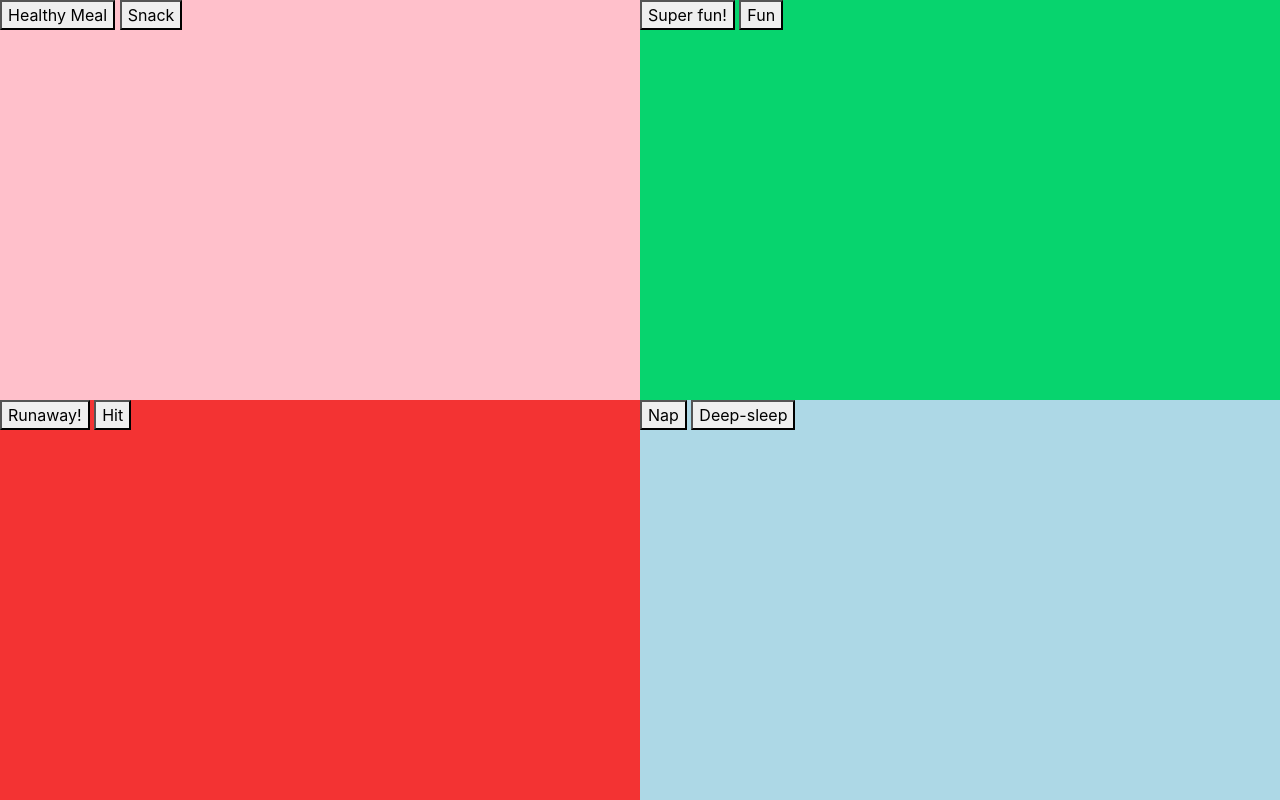
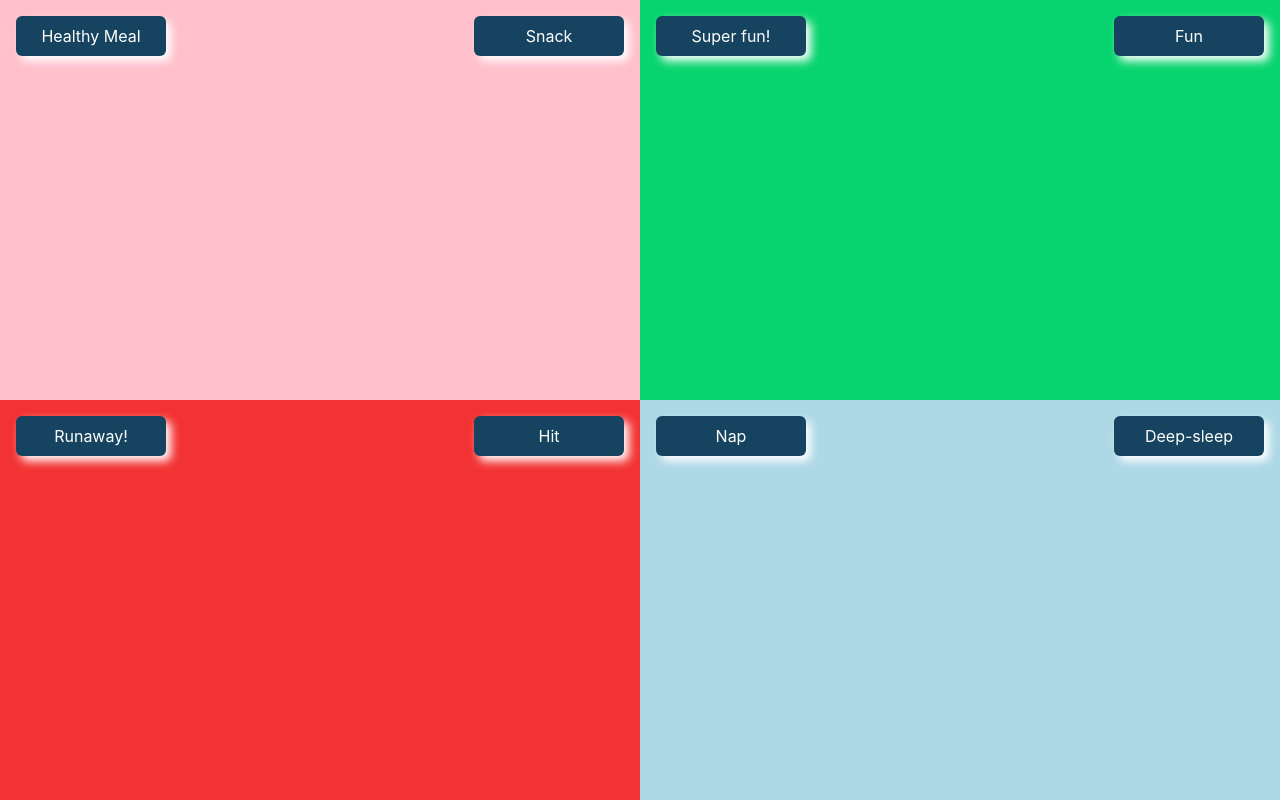
Before and after one commit to denzelb5/Tamagotchi, a website built with webpack: page src/index.html in a window 1280 px wide. Built offline with nearby package versions, Linux system fonts and the light colour scheme.

Commit message:
styled buttons

```diff
--- a/src/javascripts/components/eat.js
+++ b/src/javascripts/components/eat.js
@@ -3,8 +3,8 @@ import utilities from '../helpers/utilities';
 const createEatButtons = () => {
   let domString = '';
   domString += `
-    <button id='healthy'>Healthy Meal</button>
-    <button id='snack'>Snack</button>
+    <button id='healthy' class='button'>Healthy Meal</button>
+    <button id='snack' class='button'>Snack</button>
   `;
   utilities.printToDom(domString, 'eat');
 };
--- a/src/javascripts/components/fight.js
+++ b/src/javascripts/components/fight.js
@@ -3,8 +3,8 @@ import utilities from '../helpers/utilities';
 const createFightButtons = () => {
   let domString = '';
   domString += `
-    <button id='runaway'>Runaway!</button>
-    <button id='hit'>Hit</button>
+    <button id='runaway' class='button'>Runaway!</button>
+    <button id='hit' class='button'>Hit</button>
   `;
   utilities.printToDom(domString, 'fight');
 };
--- a/src/javascripts/components/play.js
+++ b/src/javascripts/components/play.js
@@ -3,8 +3,8 @@ import utilities from '../helpers/utilities';
 const createPlayButtons = () => {
   let domString = '';
   domString += `
-    <button id='super-fun'>Super fun!</button>
-    <button id='fun'>Fun</button>
+    <button id='super-fun' class='button'>Super fun!</button>
+    <button id='fun' class='button'>Fun</button>
   `;
   utilities.printToDom(domString, 'play');
 };
--- a/src/javascripts/components/sleep.js
+++ b/src/javascripts/components/sleep.js
@@ -3,8 +3,8 @@ import utilities from '../helpers/utilities';
 const createSleepButtons = () => {
   let domString = '';
   domString += `
-    <button id='nap'>Nap</button>
-    <button id='deep-sleep'>Deep-sleep</button>
+    <button id='nap' class='button'>Nap</button>
+    <button id='deep-sleep' class='button'>Deep-sleep</button>
   `;
   utilities.printToDom(domString, 'sleep');
 };
--- a/src/styles/main.scss
+++ b/src/styles/main.scss
@@ -2,6 +2,9 @@
 
 $quad-width: 50%;
 $quad-height: 400px;
+$border-radius: 6px;
+$button-width: 150px;
+$button-height: 40px;
 
 body {
     background-color: blue;
@@ -36,3 +39,19 @@ body {
     height: $quad-height;
     background-color: lightblue;
   }
+
+  .button {
+    width: $button-width;
+    height: $button-height;
+    border-radius: $border-radius;
+    margin: 1em;
+    background-color: rgb(22, 67, 95);
+    color: white;
+    border: none;
+    box-shadow: 5px 5px 10px 0px #FFF;
+  }
+
+  .quad {
+    display: flex;
+    justify-content: space-between;
+  }
```
